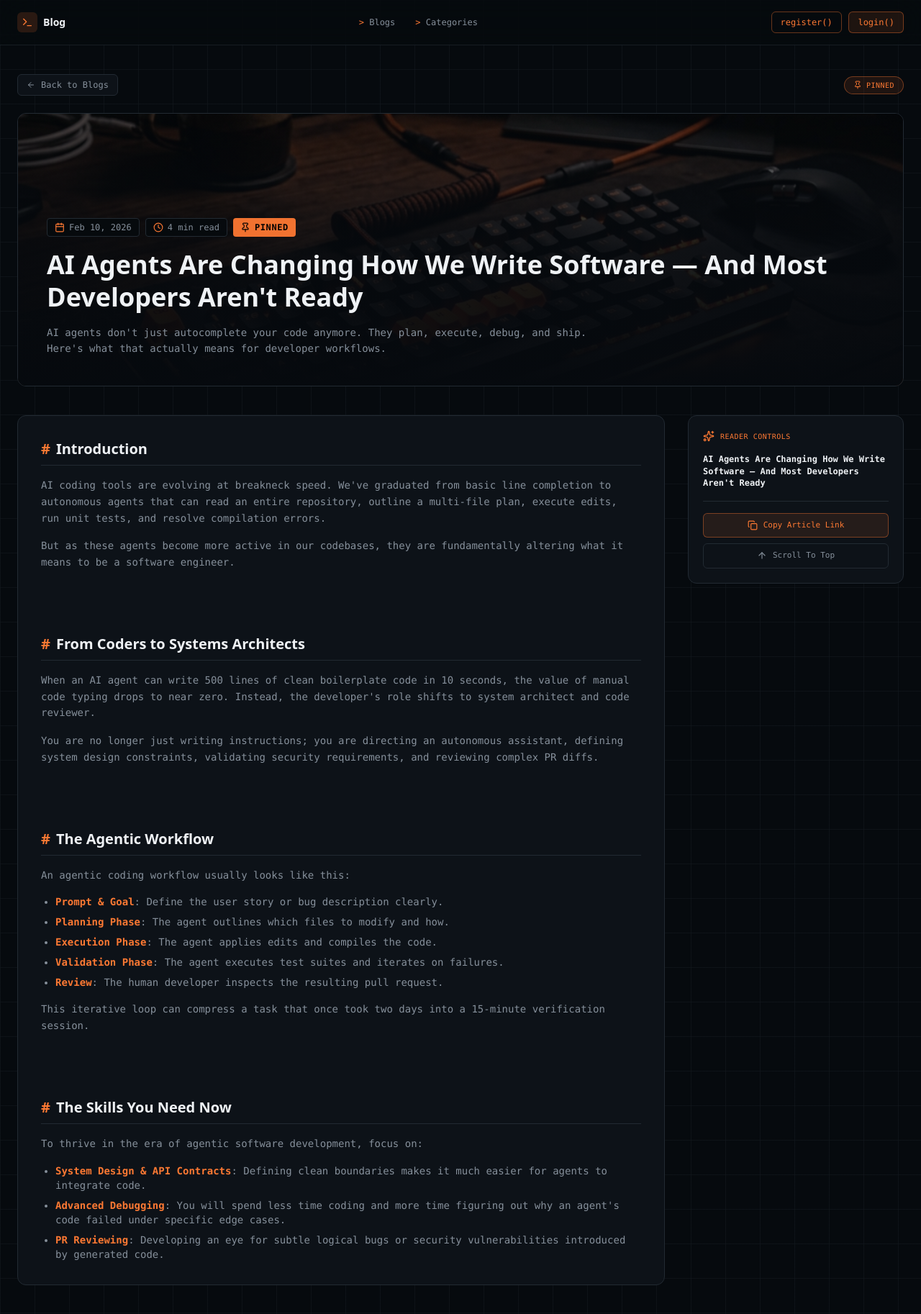
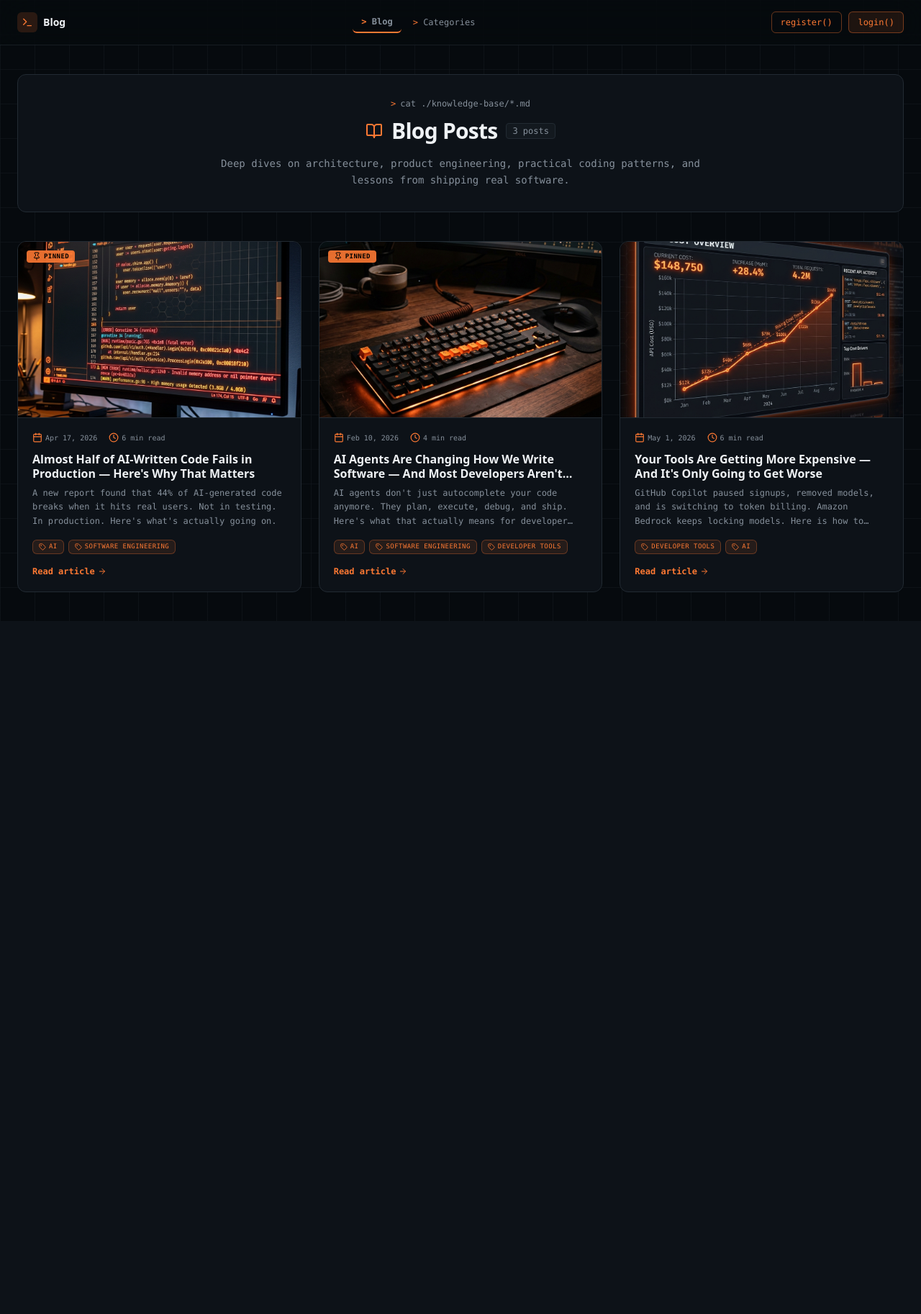
Before and after one commit to Mohamed-n-Samir/Blog, a FastAPI app: page /blog in a window 1280 px wide. Shown: the whole page at 72% size. After the commit the page ends 823 px from the top, so only its background shows below. Run offline with FastAPI, Linux system fonts and the light colour scheme.

Commit message:
changing naming to more reasonable one, enhances error handling by adding exeption routes and adding error page to display friendly user errors

```diff
--- a/main.py
+++ b/main.py
@@ -1,9 +1,12 @@
 from fastapi import Body, FastAPI, Request, HTTPException, status
+from fastapi.exceptions import RequestValidationError
 from fastapi.templating import Jinja2Templates
+from fastapi.responses import JSONResponse
 from fastapi.staticfiles import StaticFiles
 from pathlib import Path
+from starlette.exceptions import HTTPException as StarletteHTTPException
 
-BLOGS = [
+POSTS = [
     {
         "id": 1,
         "slug": "almost-half-of-ai-written-code-fails-in-production",
@@ -57,18 +60,23 @@ app.mount("/static", StaticFiles(directory=BASE_DIR / "static"), name="static")
 templates = Jinja2Templates(directory=BASE_DIR / "templates")
 
 
-# Client
+# Client pages
 @app.get("/", include_in_schema=False, name="root")
-@app.get("/blogs", include_in_schema=False, name="blogs")
+@app.get("/blog", include_in_schema=False, name="blog")
 def home(request: Request):
-    return templates.TemplateResponse(
-        request, "pages/index.html", {"blogs": BLOGS, "blogsLen": len(BLOGS)}
-    )
+    return templates.TemplateResponse(request, "pages/index.html", {"posts": POSTS})
 
 
-@app.get("/blog", include_in_schema=False, name="blog")
-def blog(request: Request):
-    return templates.TemplateResponse(request, "pages/blog.html", {"blog": BLOGS[1]})
+@app.get("/blog/post/{id}", include_in_schema=False, name="post")
+def post(id: int, request: Request):
+    for post in POSTS:
+        if post["id"] == id:
+            return templates.TemplateResponse(
+                request, "pages/post.html", {"post": post}
+            )
+    return templates.TemplateResponse(
+        request, "errors/404.html",context={"message": "Post Not found"}, status_code=status.HTTP_404_NOT_FOUND
+    )
 
 
 @app.get("/categories", include_in_schema=False, name="categories")
@@ -76,4 +84,72 @@ def categories(request: Request):
     return templates.TemplateResponse(request, "pages/categories.html")
 
 
-# Server
+# Server API
+@app.get("/api/blog/post/{id}", include_in_schema=True)
+def get_post(id: int, request: Request):
+    for post in POSTS:
+        if post["id"] == id:
+            return {"post": post}
+        else:
+            raise HTTPException(
+                status_code=status.HTTP_404_NOT_FOUND,
+                detail="there is no post exist with that id",
+            )
+
+
+# Exceptions
+@app.exception_handler(status.HTTP_404_NOT_FOUND)
+def not_found(request: Request, exc: HTTPException):
+    message = "The page you're looking for doesn't exist or has been moved."
+
+    if request.url.path.startswith("/api"):
+        return JSONResponse(
+            status_code=exc.status_code,
+            content={"detail": message},
+        )
+
+    return templates.TemplateResponse(
+        request=request,
+        name="errors/404.html",
+        context={"message": message},
+        status_code=status.HTTP_404_NOT_FOUND,
+    )
+
+
+@app.exception_handler(StarletteHTTPException)
+def handle_exceptions(request: Request, exc: StarletteHTTPException):
+    message = (
+        exc.detail
+        if exc.detail
+        else "An error occurred. Please check your request and try again."
+    )
+    if request.url.path.startswith("/api"):
+        return JSONResponse(
+            status_code=exc.status_code,
+            content={"detail": message},
+        )
+
+    return templates.TemplateResponse(
+        request=request,
+        name="errors/error.html",
+        context={"message": message, "status_code": exc.status_code},
+        status_code=exc.status_code,
+    )
+
+
+@app.exception_handler(RequestValidationError)
+def handle_validation_errors(request: Request, exc: RequestValidationError):
+    if request.url.path.startswith('/api'):
+        return JSONResponse(
+            status_code=status.HTTP_422_UNPROCESSABLE_CONTENT,
+            content={"detail": exc.errors()},
+        )
+
+    error_msg = "Invalid request. Please check your input and try again."
+
+    return templates.TemplateResponse(
+        request=request,
+        name="errors/error.html",
+        context={"message": error_msg, "status_code": status.HTTP_422_UNPROCESSABLE_CONTENT},
+        status_code=status.HTTP_422_UNPROCESSABLE_CONTENT,
+    )
--- a/templates/layouts/base.html
+++ b/templates/layouts/base.html
@@ -4,7 +4,7 @@
 <head>
     <meta charset="UTF-8" />
     <meta name="viewport" content="width=device-width, initial-scale=1.0" />
-    <title>Document</title>
+    <title>{% block title %}My Blog{% endblock %}</title>
     <script src="https://cdn.jsdelivr.net/npm/@tailwindcss/browser@4"></script>
     <style type="text/tailwindcss">
         @theme inline {
@@ -93,7 +93,7 @@
     <link rel="stylesheet" href="{{ url_for("static", path='css/index.css')}}" />
 </head>
 
-<body>
+<body class="min-h-screen flex flex-col">
     {% include 'partials/navbar.html' %}
     {% block content %} {% endblock content %}
 
--- a/templates/pages/categories.html
+++ b/templates/pages/categories.html
@@ -1,4 +1,7 @@
 {% extends 'layouts/base.html' %}
+
+{% block title %}Categories{% endblock %}
+
 {% block content %}
 <div>Hello this is categories with layout</div>
 {% endblock content %}
--- a/templates/pages/index.html
+++ b/templates/pages/index.html
@@ -1,4 +1,7 @@
 {% extends 'layouts/base.html' %}
+
+{% block title %}My Blog{% endblock %}
+
 {% block content %}
 
 <div class="mx-auto max-w-7xl px-6 py-10">
@@ -18,11 +21,11 @@
             </svg>
 
             <h1 class="font-display text-2xl md:text-3xl font-bold tracking-tight text-foreground">
-                Blogs
+                Blog Posts
             </h1>
 
             <span class="rounded bg-panel-2 border border-border px-2 py-0.5 text-xs text-muted-foreground font-mono">
-                {{ blogsLen }} posts
+                {{ posts|length }} posts
             </span>
         </div>
 
@@ -32,14 +35,14 @@
         </p>
     </div>
     <div class="grid gap-6 sm:grid-cols-2 lg:grid-cols-3">
-        {% for blog in blogs %}
+        {% for post in posts %}
         <a class="group panel overflow-hidden lift lift-hover flex flex-col hover:border-accent/40"
-            href="{{ url_for('blog') }}" data-discover="true">
+            href="{{ url_for('post',id=post.id) }}" data-discover="true">
             <div class="relative aspect-[16/10] w-full overflow-hidden border-b border-border bg-panel-2">
-                <img alt="{{ blog.title }}"
+                <img alt="{{ post.title }}"
                     class="h-full w-full object-cover transition-transform duration-500 group-hover:scale-105"
-                    src="{{ url_for('static', path=blog.image)}}" />
-                {% if blog.pinned %}
+                    src="{{ url_for('static', path=post.image)}}" />
+                {% if post.pinned %}
                 <span
                     class="absolute left-3 top-3 inline-flex items-center gap-1 rounded bg-accent/90 px-2 py-0.5 text-[9px] font-semibold uppercase tracking-wider text-black"><svg
                         xmlns="http://www.w3.org/2000/svg" width="24" height="24" viewBox="0 0 24 24" fill="none"
@@ -64,24 +67,24 @@
                             <rect width="18" height="18" x="3" y="4" rx="2"></rect>
                             <path d="M3 10h18"></path>
                         </svg>
-                        {{ blog.date }}</span><span class="flex items-center gap-1"><svg
+                        {{ post.date }}</span><span class="flex items-center gap-1"><svg
                             xmlns="http://www.w3.org/2000/svg" width="24" height="24" viewBox="0 0 24 24" fill="none"
                             stroke="currentColor" stroke-width="2" stroke-linecap="round" stroke-linejoin="round"
                             class="lucide lucide-clock h-3.5 w-3.5 text-accent" aria-hidden="true">
                             <circle cx="12" cy="12" r="10"></circle>
                             <path d="M12 6v6l4 2"></path>
                         </svg>
-                        {{ blog.read_time }}</span>
+                        {{ post.read_time }}</span>
                 </div>
                 <h2
                     class="mb-2 font-display text-base font-bold text-foreground group-hover:text-accent line-clamp-2 leading-tight">
-                    {{ blog.title }}
+                    {{ post.title }}
                 </h2>
                 <p class="mb-4 flex-1 text-xs text-muted-foreground line-clamp-3 leading-relaxed">
-                    {{ blog.description }}
+                    {{ post.description }}
                 </p>
                 <div class="mb-4 flex flex-wrap gap-1.5">
-                    {% for tag in blog.tags %}
+                    {% for tag in post.tags %}
                     <span
                         class="inline-flex items-center gap-1 rounded-md border border-accent/30 bg-accent/10 px-2 py-0.5 text-[9px] uppercase tracking-wider text-accent font-mono"><svg
                             xmlns="http://www.w3.org/2000/svg" width="24" height="24" viewBox="0 0 24 24" fill="none"
--- a/templates/pages/blog.html
+++ b/templates/pages/post.html
@@ -1,15 +1,18 @@
 {% extends 'layouts/base.html' %}
+
+{% block title %}{{ post.title|truncate(50) }}{% endblock %}
+
 {% block content %}
 <div class="mx-auto max-w-7xl px-6 py-10">
     <div class="flex items-center justify-between mb-6"><a
             class="inline-flex items-center gap-2 rounded-md border border-border bg-panel px-3 py-1.5 text-xs text-muted-foreground transition-colors hover:bg-panel-2 hover:text-foreground"
-            href="{{url_for('blogs')}}" data-discover="true"><svg xmlns="http://www.w3.org/2000/svg" width="24" height="24"
+            href="{{url_for('blog')}}" data-discover="true"><svg xmlns="http://www.w3.org/2000/svg" width="24" height="24"
                 viewBox="0 0 24 24" fill="none" stroke="currentColor" stroke-width="2" stroke-linecap="round"
                 stroke-linejoin="round" class="lucide lucide-arrow-left h-3 w-3" aria-hidden="true">
                 <path d="m12 19-7-7 7-7"></path>
                 <path d="M19 12H5"></path>
-            </svg> Back to Blogs</a>
-            {% if blog.pinned %}
+            </svg> Back to Blog</a>
+            {% if post.pinned %}
         <span
             class="inline-flex items-center gap-1.5 rounded-full border border-accent/40 bg-accent/10 px-3 py-1 text-[10px] uppercase font-mono tracking-wider text-accent"><svg
                 xmlns="http://www.w3.org/2000/svg" width="24" height="24" viewBox="0 0 24 24" fill="none"
@@ -24,8 +27,8 @@
     </div>
     <div class="relative mb-10 overflow-hidden panel min-h-[300px] md:min-h-[380px] flex items-end p-6 md:p-10">
         <div class="absolute inset-0 z-0"><img
-                alt="{{ blog.title }}"
-                class="w-full h-full object-cover" src="{{ url_for('static', path=blog.image)}}">
+                alt="{{ post.title }}"
+                class="w-full h-full object-cover" src="{{ url_for('static', path=post.image)}}">
             <div class="absolute inset-0 bg-gradient-to-t from-background via-background/90 to-background/55 z-10">
             </div>
         </div>
@@ -39,15 +42,15 @@
                         <path d="M16 2v4"></path>
                         <rect width="18" height="18" x="3" y="4" rx="2"></rect>
                         <path d="M3 10h18"></path>
-                    </svg> {{ blog.date }} </span><span
+                    </svg> {{ post.date }} </span><span
                     class="flex items-center gap-1.5 rounded bg-background/80 backdrop-blur border border-border px-2.5 py-1 text-muted-foreground"><svg
                         xmlns="http://www.w3.org/2000/svg" width="24" height="24" viewBox="0 0 24 24" fill="none"
                         stroke="currentColor" stroke-width="2" stroke-linecap="round" stroke-linejoin="round"
                         class="lucide lucide-clock h-3.5 w-3.5 text-accent" aria-hidden="true">
                         <circle cx="12" cy="12" r="10"></circle>
                         <path d="M12 6v6l4 2"></path>
-                    </svg> {{ blog.read_time }}</span>
-                    {% if blog.pinned %}
+                    </svg> {{ post.read_time }}</span>
+                    {% if post.pinned %}
                     <span
                     class="flex items-center gap-1.5 rounded bg-accent/95 px-2.5 py-1 text-black font-semibold uppercase tracking-wider"><svg
                         xmlns="http://www.w3.org/2000/svg" width="24" height="24" viewBox="0 0 24 24" fill="none"
@@ -60,8 +63,8 @@
                     </svg> Pinned</span>
                     {% endif %}
                 </div>
-            <h1 class="font-display text-xl md:text-3xl lg:text-4xl font-bold text-foreground mb-4 leading-tight">{{ blog.title }}</h1>
-            <p class="text-xs md:text-sm text-muted-foreground leading-relaxed max-w-3xl">{{ blog.description }}</p>
+            <h1 class="font-display text-xl md:text-3xl lg:text-4xl font-bold text-foreground mb-4 leading-tight">{{ post.title }}</h1>
+            <p class="text-xs md:text-sm text-muted-foreground leading-relaxed max-w-3xl">{{ post.description }}</p>
         </div>
     </div>
     <div class="grid gap-8 lg:grid-cols-[1fr_300px]">
--- a/templates/partials/navbar.html
+++ b/templates/partials/navbar.html
@@ -3,7 +3,7 @@
 >
     <div class="mx-auto flex max-w-7xl items-center justify-between px-6 py-4">
         <a
-            href="{{ url_for('blogs')}}"
+            href="{{ url_for('blog')}}"
             class="flex shrink-0 items-center gap-2 font-display text-sm whitespace-nowrap"
             ><span
                 class="grid h-7 w-7 place-items-center rounded-md bg-accent/15 text-accent"
@@ -26,10 +26,10 @@
         >
         <nav class="hidden items-center gap-1 min-[875px]:flex">
             <a
-                href="{{ url_for('blogs')}}"
-                data-routes="/,/blogs"
+                href="{{ url_for('blog')}}"
+                data-routes="/,/blog"
                 class="nav-link rounded-md px-3 py-1.5 text-xs text-muted-foreground transition-colors hover:bg-panel hover:text-foreground"
-                ><span class="text-accent">&gt;</span> Blogs</a
+                ><span class="text-accent">&gt;</span> Blog</a
             >
             <a
                 href="{{ url_for('categories')}}"
```
Also changed, not shown: templates/errors/404.html (added, +25 -0 lines), templates/errors/error.html (added, +40 -0 lines).
